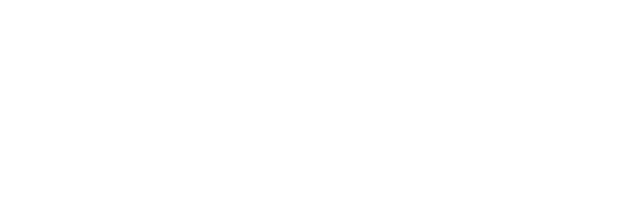
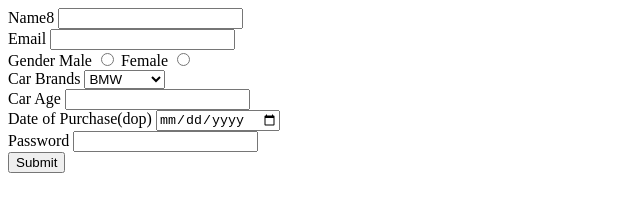
Before and after one commit to acciojob/car-insurance-form-kalpna141, a website: page main.html in a window 1280 px wide. Shown: the whole page, without its empty margins (0-640 px from the left). Drawn offline with Linux system fonts and the light colour scheme.

Commit message:
created a submission

```diff
--- a/main.html
+++ b/main.html
@@ -10,7 +10,32 @@
 	<!-- the entire body must be written by student -->
     <script type="text/javascript" src="./script.js">
 </script>
+<form>
+<label for="name">Name8</label>
+<input type="text" id="name"><br>
+<label for="email">Email</label>
+<input type="text" id="email"><br>
+<label for="male">Gender</label>
+<label for="female">Male</label>
+<input type="radio" id="male" value="Male" name="gender" >
+<label for="female">Female</label>
+<input type="radio" id="female" value="female" name="gender"><br>
+<label for="cars">Car Brands</label>
+<select id="cars">
+<option value="BMW">BMW</option>
+<option value="saab">Audi</option>
+<option value="opel">Mercedez</option>
+</select><br>
+<label for="carage">Car Age</label>
+<input type="text" id="carage"><br>
+<label for="dop">Date of Purchase(dop)</label>
+<input type="date" id="dop"><br>
+<label for="password">Password</label>
+<input type="password" id="password"><br>
+<input type="submit" id="submit">
 
+
+</form>
 </body>
 
 </html>
```
